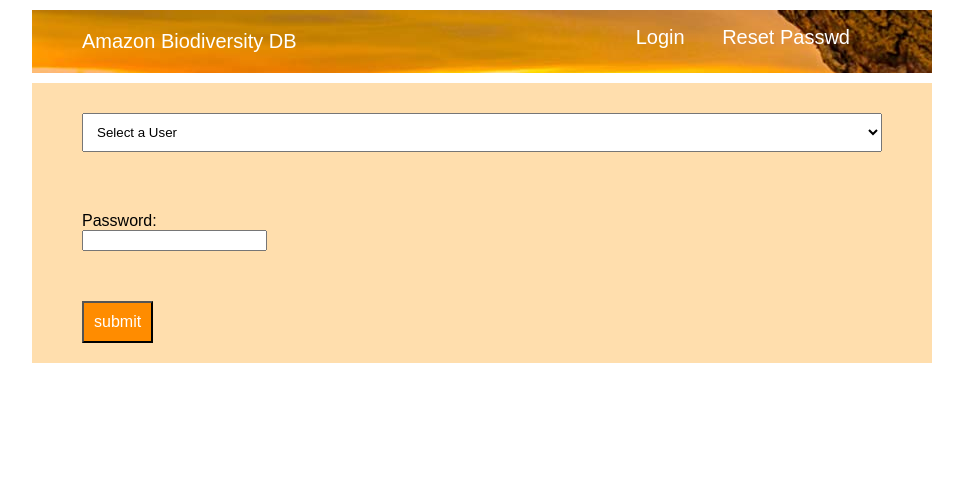
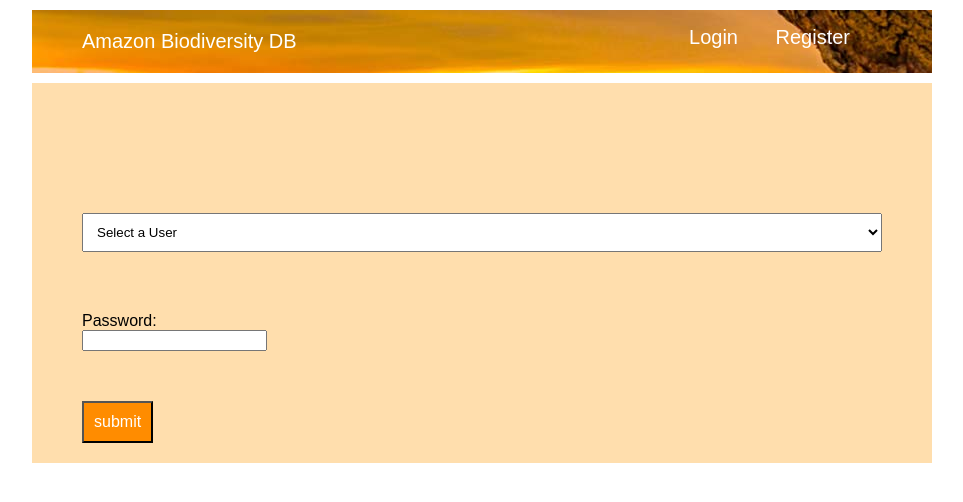
Before and after one commit to ESS-uzh/amazon_wf, a Flask app: page / in a window 1280 px wide. Shown: the top 502 px of the page, without its empty margins (158-1121 px from the left). Run offline with Flask 2, Linux system fonts and the light colour scheme; parts of the project's set-up code (start-up, migrations or seed data) failed here and were passed over.

Commit message:
changed css for login frontend

```diff
--- a/amazon_wf/static/style.css
+++ b/amazon_wf/static/style.css
@@ -104,6 +104,10 @@
   /*text-align: center;*/
   text-decoration: none;
   font-family: Arial;
+}
+
+.select__user{
+    margin: 100px 0px 0px 0px;
 }
 
 .select__tiles{
--- a/amazon_wf/templates/login.html
+++ b/amazon_wf/templates/login.html
@@ -14,7 +14,7 @@
   </div>
   <div class="navbar_right">
       <a class="links" href="{{ url_for('login') }}">Login</a>
-      <a class="links" href="{{ url_for('register') }}">Reset Passwd</a>
+      <a class="links" href="{{ url_for('register') }}">Register</a>
   </div>
 </div>
 
```
